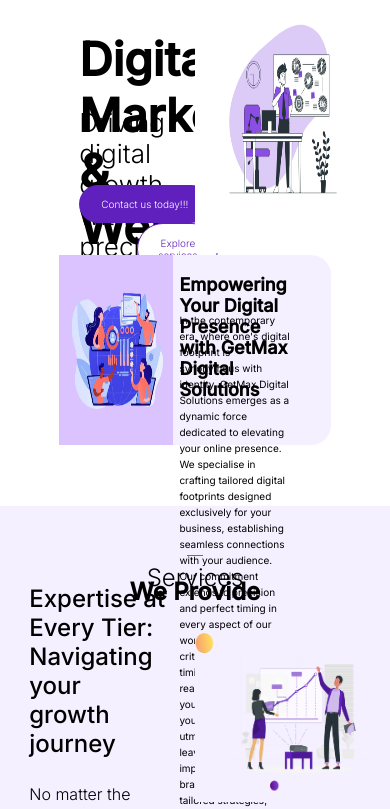
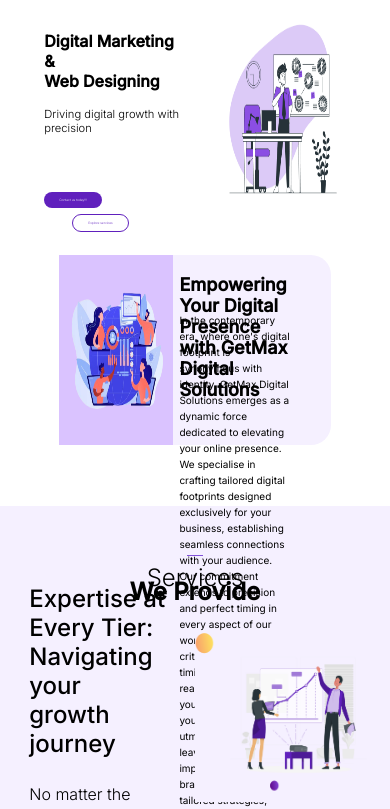
Before and after one commit to ShriramJayanth/ResponsiveCheck, a React (Create React App) app: page / in a window 390 px wide. Shown: the top 809 px of the page. Built offline with nearby package versions, Linux system fonts and the light colour scheme.

Commit message:
fp changed

```diff
--- a/src/DigitalMarketing.css
+++ b/src/DigitalMarketing.css
@@ -419,5 +419,26 @@
     .V-main{
         height:30vh;
     }
+    .DMFP-heading{
+        font-size: 1rem;
+        margin-left: 30px;
+    }
+    .DMFP-subtitle{
+        font-size: 0.7rem;
+        margin-left: 30px;
+    }
+    .DMFP-buttons{
+        margin-left: 30px;
+    }
+    .DMFP-buttons .button1{
+        padding: 6px 15px;
+        font-size: 0.2rem;
+    }
+    .DMFP-buttons .button2{
+        padding: 6px 15px;
+        font-size: 0.2rem;
+        margin-left: 28px;
+    }
+
 
 }
```
